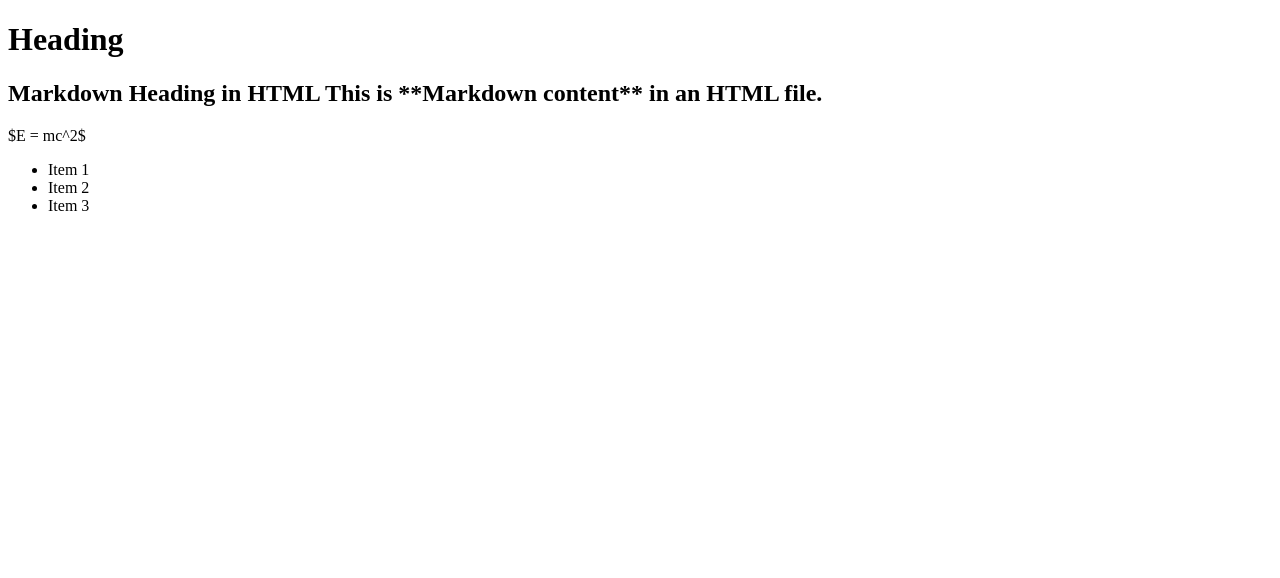
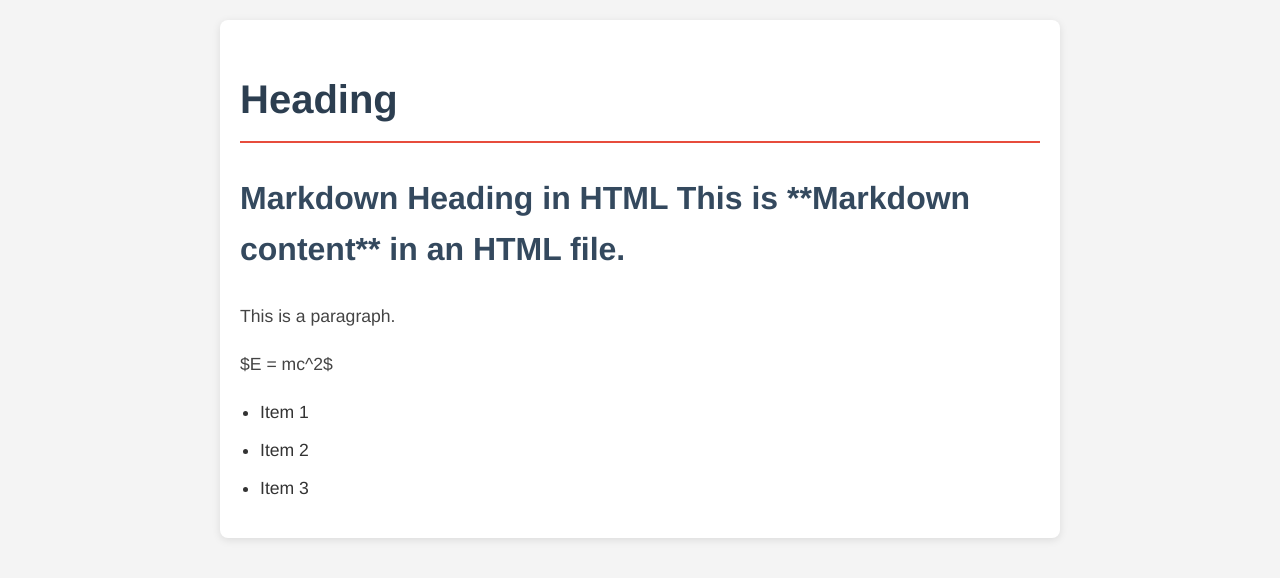
Before and after one commit to kmichnicki/assembly-learner, a plain HTML site: page docs/index.html in a window 1280 px wide. Drawn offline with nearby package versions, Linux system fonts and the light colour scheme.

Commit message:
testing out equations

```diff
--- a/docs/index.html
+++ b/docs/index.html
@@ -4,7 +4,63 @@
     <meta charset="UTF-8" />
     <meta name="viewport" content="width=device-width, initial-scale=1.0" />
     <title>Markdown in HTML using Plugin</title>
+    <style>
+      /* General page styles */
+      body {
+        font-family: "Helvetica Neue", Arial, sans-serif;
+        line-height: 1.6;
+        color: #333;
+        background-color: #f4f4f4;
+        margin: 0;
+        padding: 20px;
+      }
 
+      /* Centered content container with max-width */
+      .content-container {
+        max-width: 800px; /* Limits the width of the content */
+        margin: auto; /* Centers the div horizontally */
+        background-color: #fff; /* Adds a white background for the article */
+        padding: 20px; /* Adds padding inside the content */
+        box-shadow: 0 2px 8px rgba(0, 0, 0, 0.1); /* Adds a subtle shadow */
+        border-radius: 8px; /* Rounds the corners slightly */
+      }
+
+      h1 {
+        font-size: 2.5rem;
+        color: #2c3e50;
+        margin-bottom: 10px;
+        border-bottom: 2px solid #e74c3c;
+        padding-bottom: 10px;
+      }
+
+      h2 {
+        font-size: 2rem;
+        color: #34495e;
+        margin-top: 30px;
+      }
+
+      p {
+        font-size: 1.1rem;
+        color: #444;
+        margin: 20px 0;
+      }
+
+      ul {
+        padding-left: 20px;
+        margin-top: 10px;
+      }
+
+      ul li {
+        margin-bottom: 10px;
+        font-size: 1.1rem;
+      }
+
+      /* Styling for MathJax-rendered equations */
+      .mjx-math {
+        font-size: 1.2rem;
+        margin: 15px 0;
+      }
+    </style>
     <script
       type="text/javascript"
       async
@@ -12,17 +68,19 @@
     ></script>
   </head>
   <body>
-    <h1>Heading</h1>
+    <div class="content-container">
+      <h1>Heading</h1>
 
-    <p>
-      <h2>Markdown Heading in HTML This is **Markdown content** in
-      an HTML file.</h2>
-      <p> $E = mc^2$</p>
+      <h2>
+        Markdown Heading in HTML This is **Markdown content** in an HTML file.
+      </h2>
+      <p>This is a paragraph.</p>
+      <p>$E = mc^2$</p>
       <ul>
         <li>Item 1</li>
         <li>Item 2</li>
         <li>Item 3</li>
       </ul>
-    </p>
+    </div>
   </body>
 </html>
```
